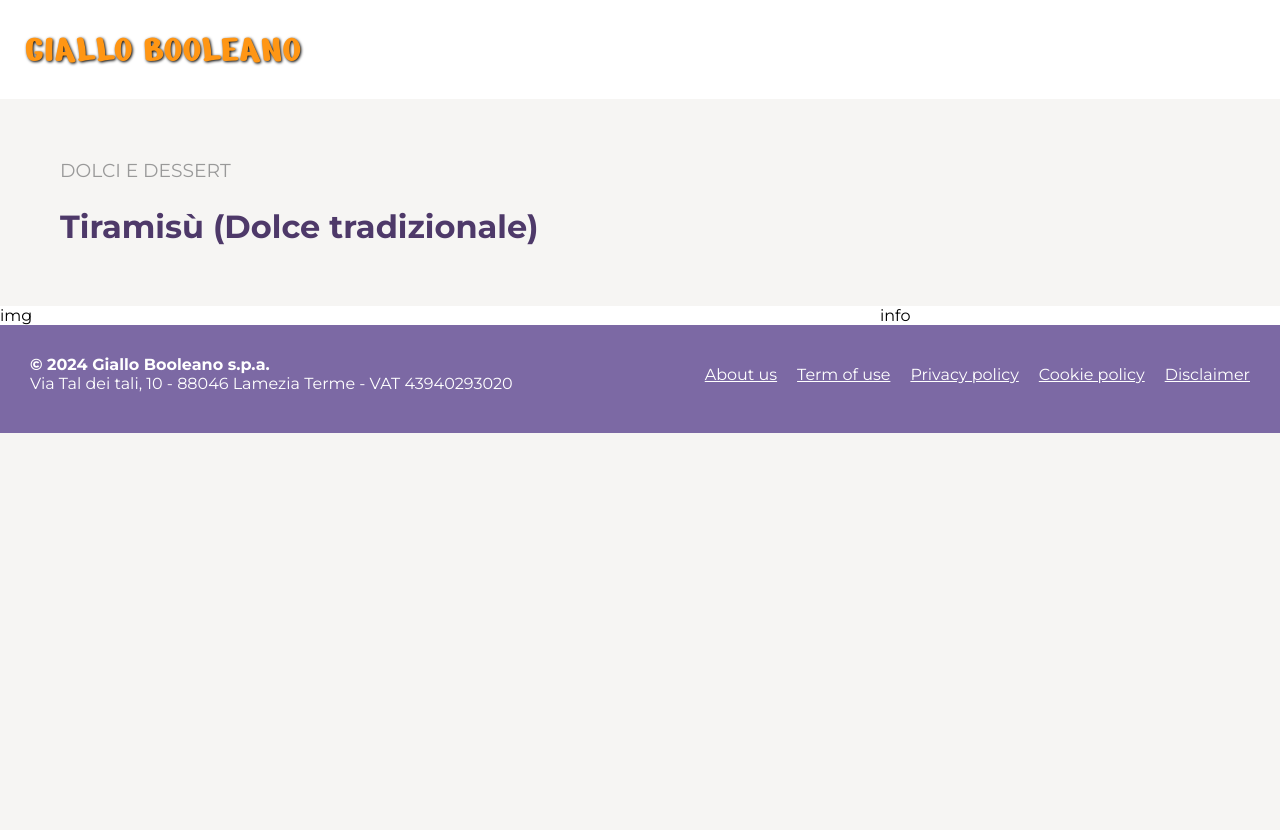
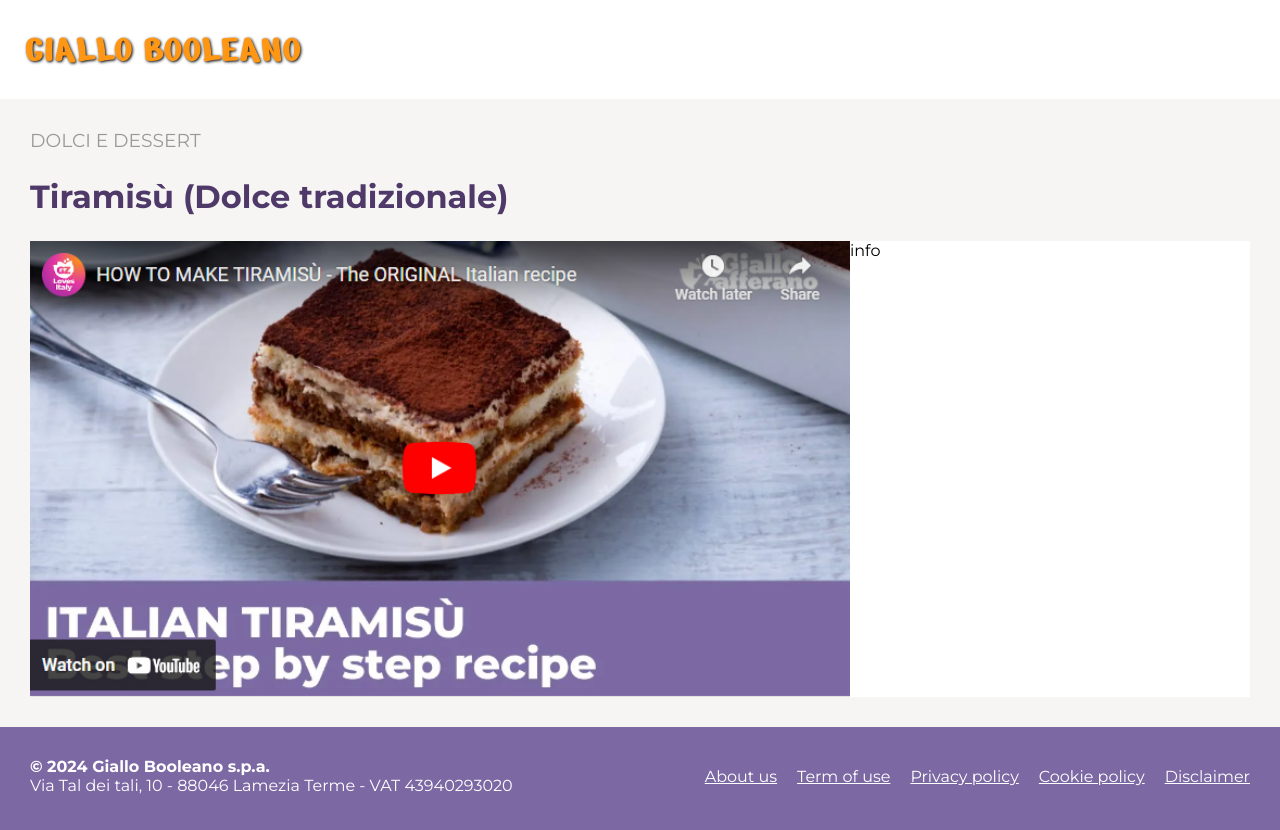
Before and after one commit to defendimattia/html-responsive-layout, a plain HTML site: page index.html in a window 1280 px wide. Before the commit the page ends 800 px from the top, so only its background shows below. Drawn offline with Linux system fonts and the light colour scheme.

Commit message:
feat: food img

```diff
--- a/css/style.css
+++ b/css/style.css
@@ -50,6 +50,7 @@ h3 {
 
 h1 {
     color: #4e3969;
+    margin-bottom: 25px;
 }
 
 /*** header ***/
@@ -71,9 +72,11 @@ header {
 /*** main ***/
 
 
+main {
+    padding: 30px;
+}
 
 .m-container {
-    padding: 30px;
     margin: 0 auto;
 }
 
@@ -119,7 +122,7 @@ footer>div {
         text-align: revert;
     }
 
-    .m-container {
+    .main {
         padding: 60px;
     }
 
--- a/index.html
+++ b/index.html
@@ -35,7 +35,9 @@
         <!-- food container -->
         <div class="food-container">
             <!-- food img -->
-            <div class="food-img">img</div>
+            <div class="food-img">
+                <img src="img/videoimg.png" alt="video">
+            </div>
             <!-- food txt -->
             <div class="food-txt">info</div>
         </div>
```
Also changed, not shown: img/videoimg.png (added).
